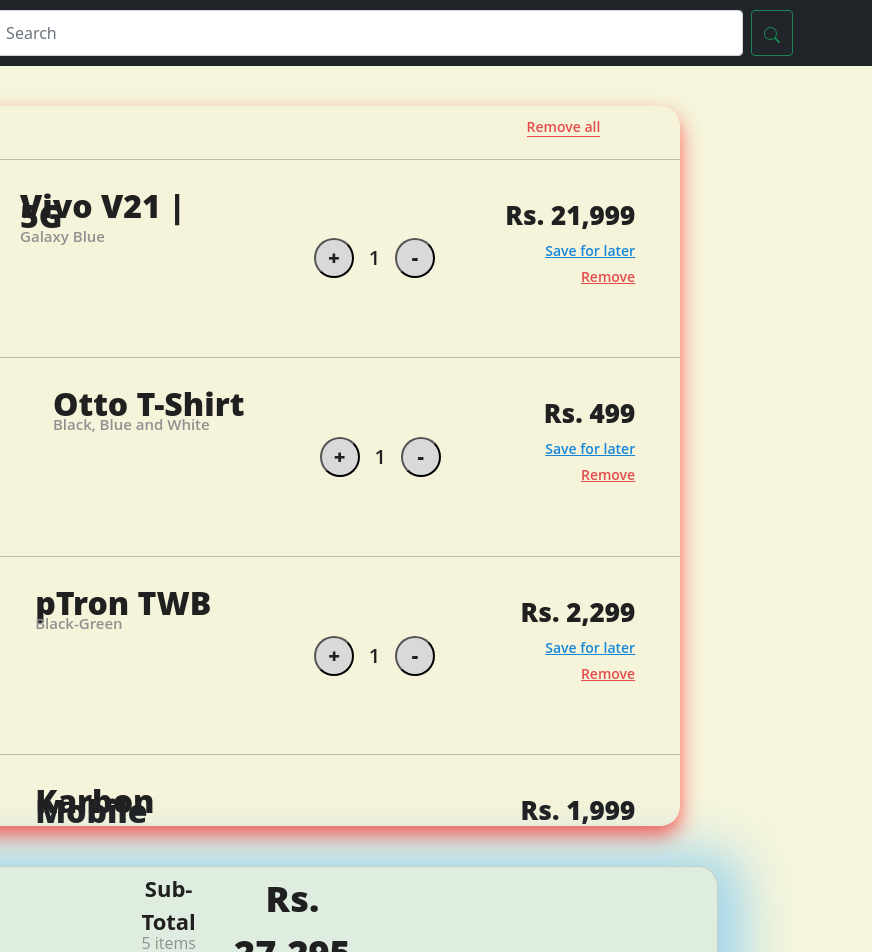
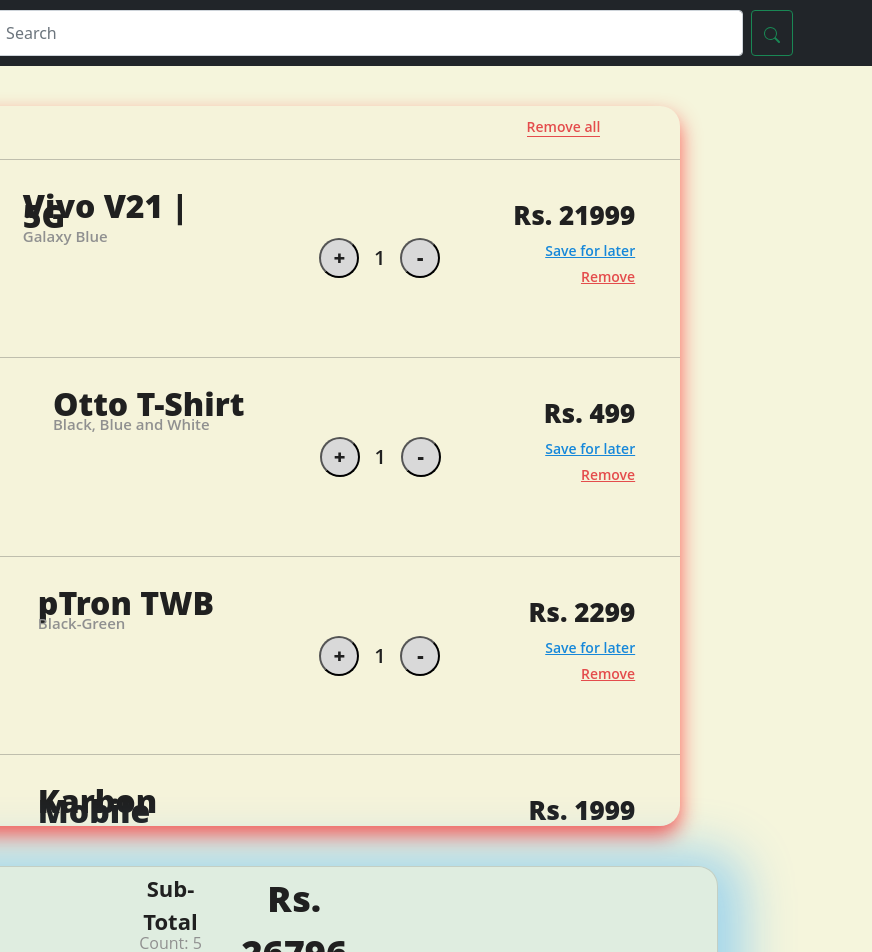
Before and after one commit to raghava2812/Java-Training, a plain HTML site: page HTML_CSS/Shopping_Website/Cart2.html in a window 1280 px wide. Shown: the top 952 px of the page, 408-1280 px from the left. Drawn offline with nearby package versions, Linux system fonts and the light colour scheme.

Commit message:
Cart after Login

```diff
--- a/HTML_CSS/Shopping_Website/Cart2.html
+++ b/HTML_CSS/Shopping_Website/Cart2.html
@@ -9,7 +9,7 @@
     <script src="https://cdn.jsdelivr.net/npm/bootstrap@5.1.3/dist/js/bootstrap.bundle.min.js" integrity="sha384-ka7Sk0Gln4gmtz2MlQnikT1wXgYsOg+OMhuP+IlRH9sENBO0LRn5q+8nbTov4+1p" crossorigin="anonymous"></script>
     <link rel="icon" href="https://cdn-icons-png.flaticon.com/512/2331/2331966.png" type="image">
     <link rel="stylesheet" href="/HTML_CSS/Shopping_Website/Cart2.css">
-    <script src="/HTML_CSS/Shopping_Website/Cart2.js"></script>
+    <script src="/HTML_CSS/Shopping_Website/Cart2.js" async></script>
     <title>ShopiGO :: Cart</title>
 </head>
 
@@ -78,7 +78,7 @@
                     <button class="btnmr" onclick="decrement()">-</button>
                 </div>
                 <div class="pricesmr">
-                    <div class="amountmr">Rs. 21,999</div>
+                    <div class="amountmr" id="amt1">Rs. 21999</div>
                     <div class="savemr"><u>Save for later</u></div>
                     <div class="removemr"><u>Remove</u></div>
                 </div>
@@ -98,7 +98,7 @@
                     <button class="btnmr" onclick="decrement1()">-</button>
                 </div>
                 <div class="pricesmr">
-                    <div class="amountmr">Rs. 499</div>
+                    <div class="amountmr" id="amt2">Rs. 499</div>
                     <div class="savemr"><u>Save for later</u></div>
                     <div class="removemr"><u>Remove</u></div>
                 </div>
@@ -118,7 +118,7 @@
                     <button class="btnmr" onclick="decrement2()">-</button>
                 </div>
                 <div class="pricesmr">
-                    <div class="amountmr">Rs. 2,299</div>
+                    <div class="amountmr" id="amt3">Rs. 2299</div>
                     <div class="savemr"><u>Save for later</u></div>
                     <div class="removemr"><u>Remove</u></div>
                 </div>
@@ -139,7 +139,7 @@
                     <button class="btnmr" onclick="decrement3()">-</button>
                 </div>
                 <div class="pricesmr">
-                    <div class="amountmr">Rs. 1,999</div>
+                    <div class="amountmr" id="amt4">Rs. 1999</div>
                     <div class="savemr"><u>Save for later</u></div>
                     <div class="removemr"><u>Remove</u></div>
                 </div>
@@ -151,9 +151,9 @@
             <div class="totalmr">
                 <div>
                     <div class="Subtotalmr">Sub-Total</div>
-                    <div class="itemsmr" id="counttot">5 items</div>
+                    <div class="itemsmr" id="qtytot">Count: 5</div>
                 </div>
-                <div class="total-amountmr">Rs. 27,295</div>
+                <div class="total-amountmr" id="costtot">Rs. 26796</div>
             </div>
             <button style="margin: 10px;" class="buttonmr" onclick="checkout()" id="check">Checkout</button>
         </div>
```
